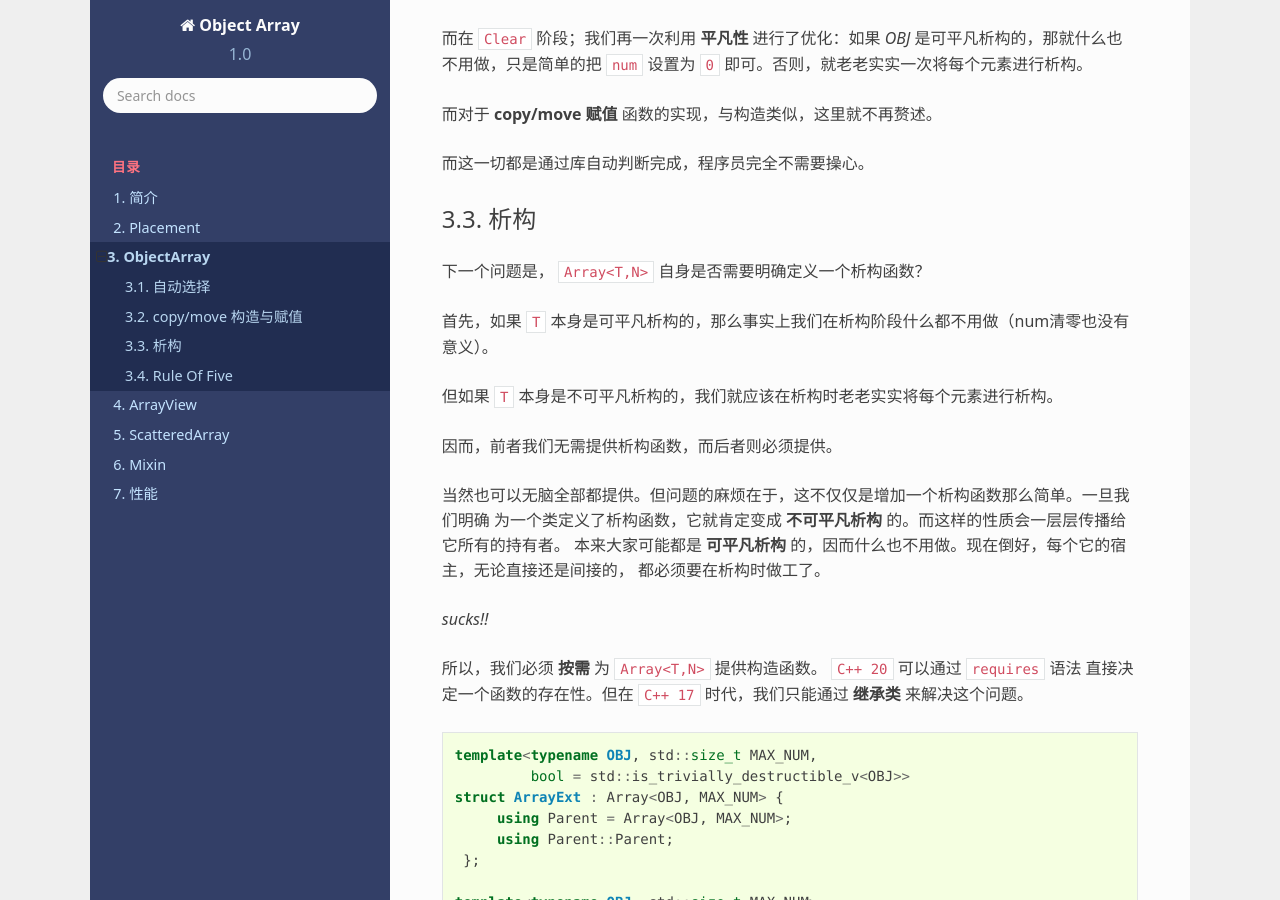
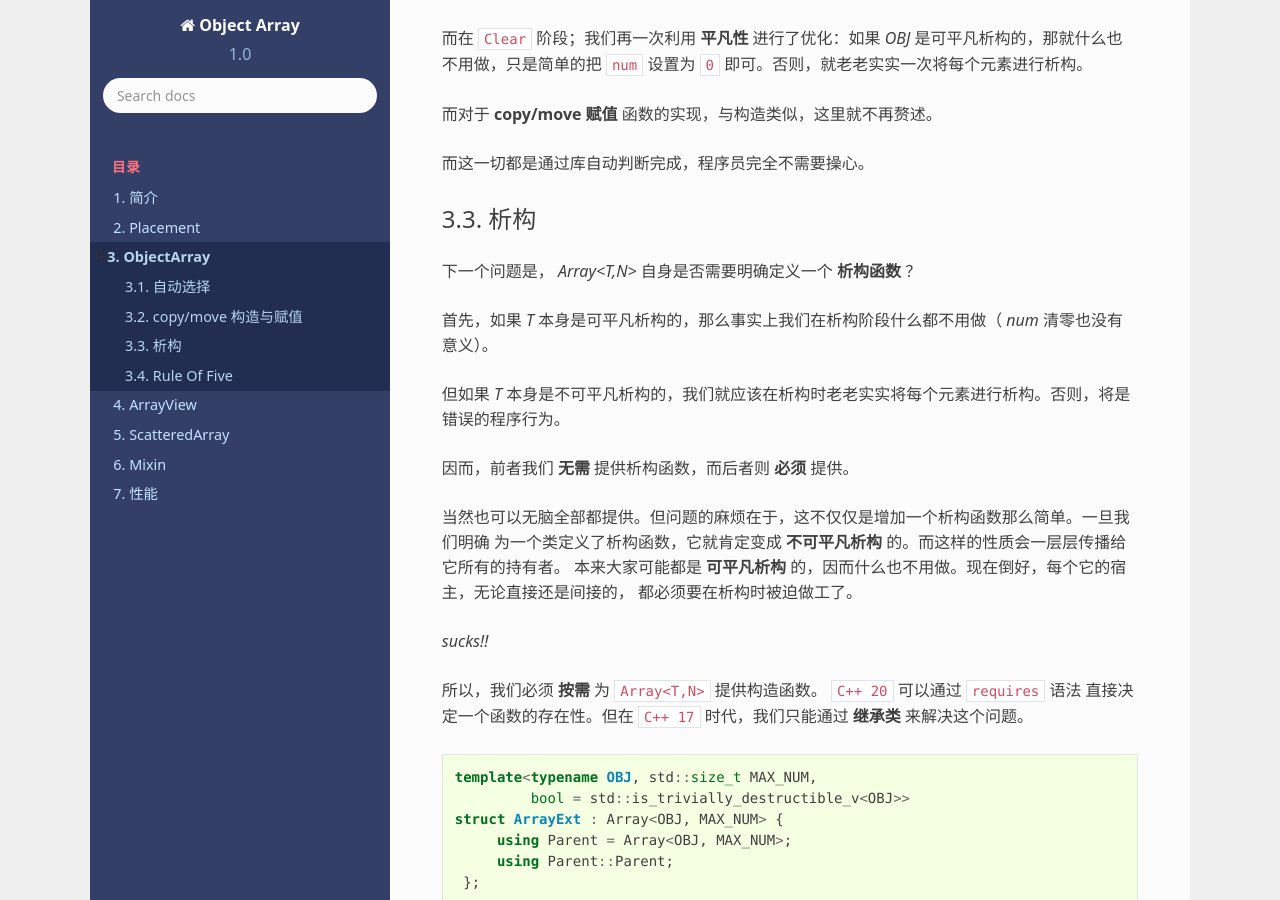
Before and after one commit to godsme/object-array, a Sphinx documentation site: the page built from doc/source/Array.rst, in a window 1280 px wide and 900 px high, scrolled down 3583 px. Built offline with Sphinx 7.4.7 and the Read the Docs theme 2.0.0, drawn with Linux system fonts in a browser that asks for light colours; formulas are drawn with MathJax 3.

```diff
--- a/doc/source/Array.rst
+++ b/doc/source/Array.rst
@@ -171,18 +171,18 @@
 析构
 -----------------
 
-下一个问题是， ``Array<T,N>`` 自身是否需要明确定义一个析构函数？
+下一个问题是， `Array<T,N>` 自身是否需要明确定义一个 **析构函数** ？
 
-首先，如果 ``T`` 本身是可平凡析构的，那么事实上我们在析构阶段什么都不用做（num清零也没有意义）。
+首先，如果 `T` 本身是可平凡析构的，那么事实上我们在析构阶段什么都不用做（ `num` 清零也没有意义）。
 
-但如果 ``T`` 本身是不可平凡析构的，我们就应该在析构时老老实实将每个元素进行析构。
+但如果 `T` 本身是不可平凡析构的，我们就应该在析构时老老实实将每个元素进行析构。否则，将是错误的程序行为。
 
-因而，前者我们无需提供析构函数，而后者则必须提供。
+因而，前者我们 **无需** 提供析构函数，而后者则 **必须** 提供。
 
 当然也可以无脑全部都提供。但问题的麻烦在于，这不仅仅是增加一个析构函数那么简单。一旦我们明确
 为一个类定义了析构函数，它就肯定变成 **不可平凡析构** 的。而这样的性质会一层层传播给它所有的持有者。
 本来大家可能都是 **可平凡析构** 的，因而什么也不用做。现在倒好，每个它的宿主，无论直接还是间接的，
-都必须要在析构时做工了。
+都必须要在析构时被迫做工了。
 
 `sucks!!`
 
```
